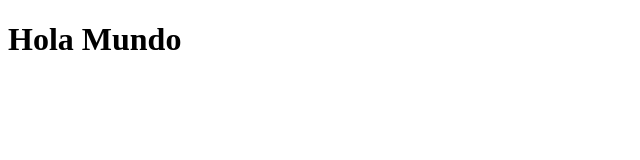
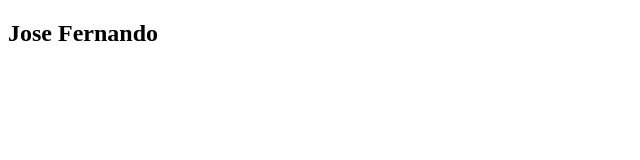
Before and after one commit to CardomDeveloper/curso, a plain HTML site: page index.html in a window 1280 px wide. Shown: the whole page, without its empty margins (0-640 px from the left). Drawn offline with Linux system fonts and the light colour scheme.

Commit message:
Mejorando el index.html

```diff
--- a/index.html
+++ b/index.html
@@ -4,9 +4,11 @@
     <meta charset="UTF-8">
     <meta http-equiv="X-UA-Compatible" content="IE=edge">
     <meta name="viewport" content="width=device-width, initial-scale=1.0">
-    <title>Git</title>
+    <title>Git y Github</title>
 </head>
 <body>
-    <h1>Hola Mundo</h1>
+    <div class="container">
+        <h2>Jose Fernando</h2>
+    </div>
 </body>
 </html>
```
